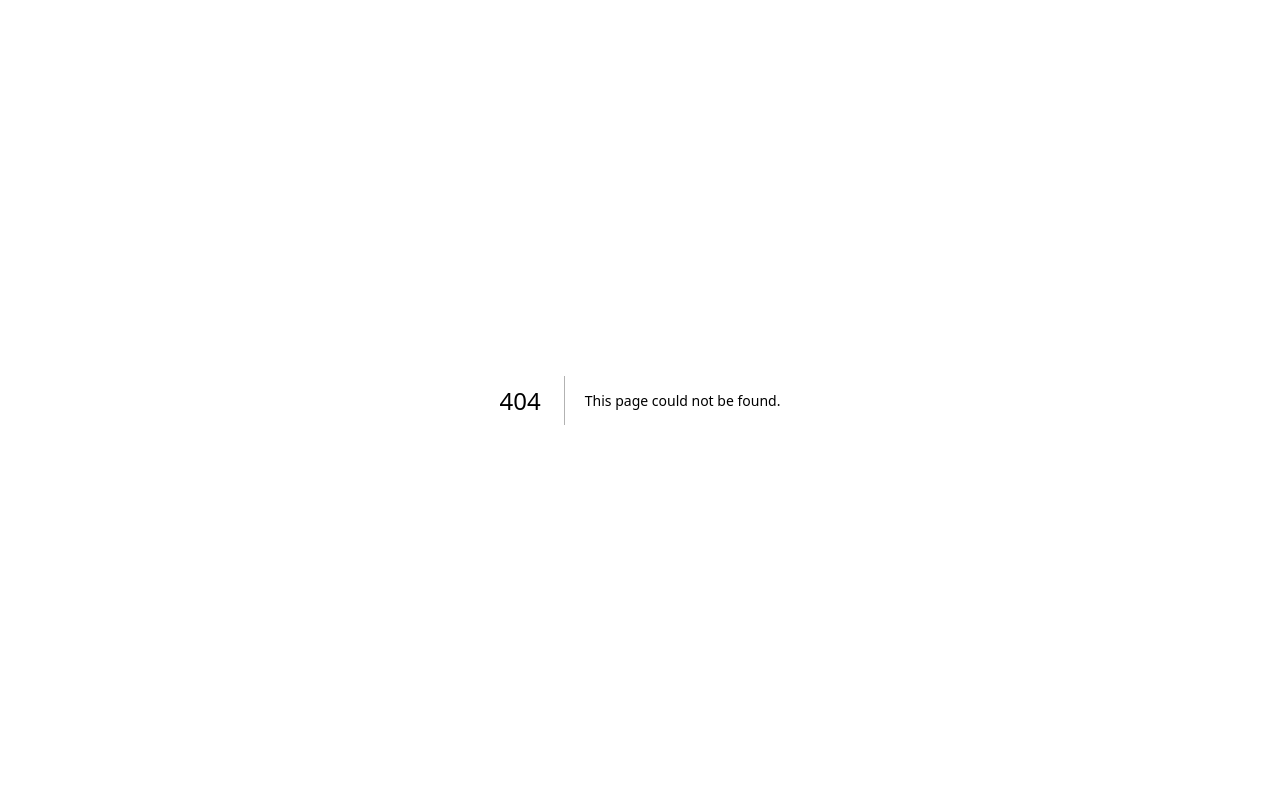
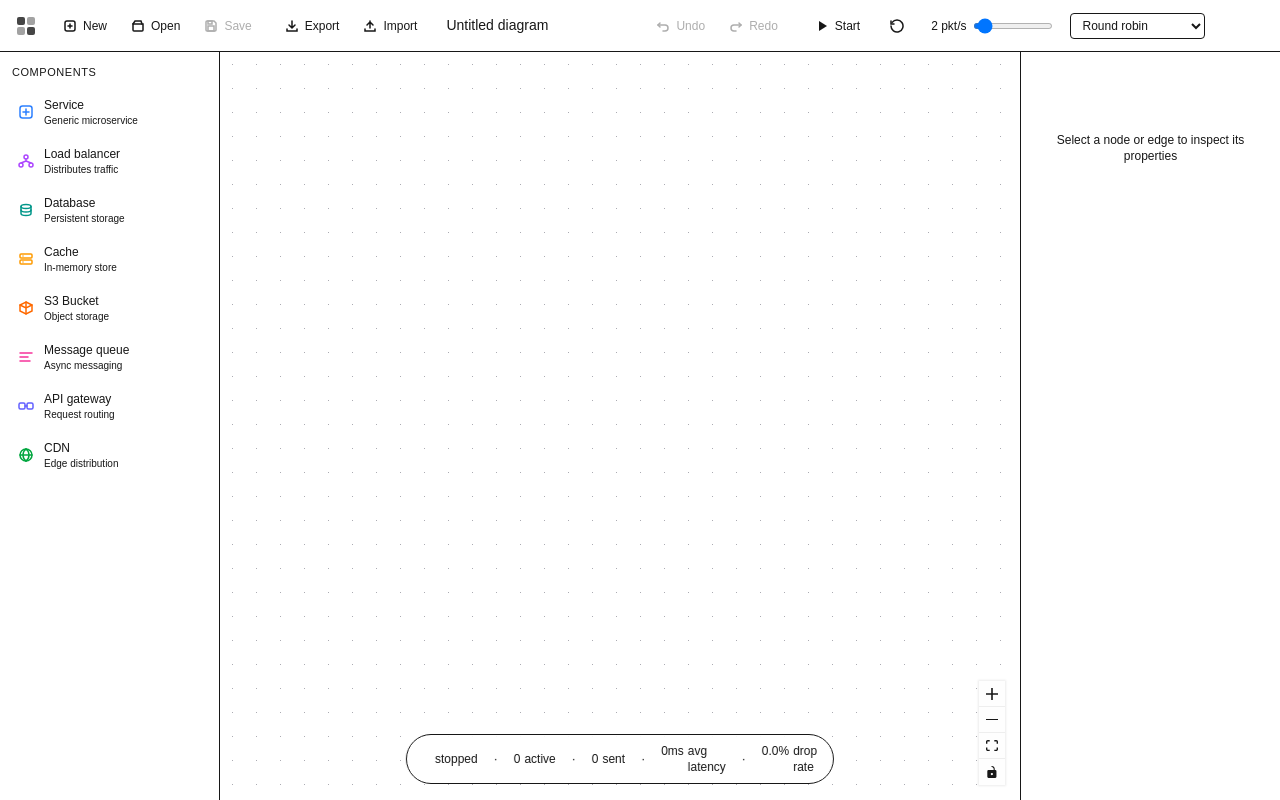
Before and after one commit to TheMikeKaisen/system-design-visualizer, a Next.js app: page /1 in a window 1280 px wide. Before the commit this address had no page. Built offline with nearby package versions, Linux system fonts and the light colour scheme.

Commit message:
refactor(routing): migrate canvas routes to route group (canvas)

```diff
--- /dev/null
+++ b/src/app/(canvas)/page.tsx
@@ -0,0 +1,43 @@
+import { ReactFlowProvider } from "@xyflow/react";
+import { Toolbar } from "@/components/toolbar/Toolbar";
+import { NodePalette } from "@/components/toolbar/NodePalette";
+import { CanvasRoot } from "@/components/canvas/CanvasRoot";
+import { InspectorPanel } from "@/components/panels/InspectorPanel";
+import { SimulationStatsHUD } from "@/components/hud/SimulationStatsHUD";
+import { redirect } from "next/navigation";
+import { localStoragePersistence } from "@/lib/persistence/localStoragePersistence";
+
+
+// export default function CanvasPage() {
+//   return (
+//     /**
+//      * ReactFlowProvider must wrap anything that uses useReactFlow().
+//      * It lives here (not in CanvasRoot) so sibling components like
+//      * InspectorPanel can also call useReactFlow() if needed in the future.
+//      */
+//     <ReactFlowProvider>
+//       <div className="flex flex-col h-screen overflow-hidden bg-background">
+//         {/* Top bar */}
+//         <Toolbar />
+
+//         {/* Body — three-column layout */}
+//         <div className="flex flex-1 overflow-hidden">
+//           <NodePalette />
+
+//           {/* Canvas — relative so overlay and HUD can position against it */}
+//           <div className="relative flex-1 overflow-hidden">
+//             <CanvasRoot />
+//             <SimulationStatsHUD />
+//           </div>
+
+//           <InspectorPanel />
+//         </div>
+//       </div>
+//     </ReactFlowProvider>
+//   );
+// }
+
+export default function CanvasIndexPage() {
+  // Redirect to the "resolve" page which will check localStorage client-side
+  redirect("/canvas/resolve");
+}
--- a/src/app/canvas/page.tsx
+++ /dev/null
@@ -1,5 +0,0 @@
-import { redirect } from "next/navigation";
-
-export default function CanvasIndex() {
-  redirect("/canvas/resolve");
-}
--- a/src/components/toolbar/DiagramControls.tsx
+++ b/src/components/toolbar/DiagramControls.tsx
@@ -100,7 +100,7 @@ export function DiagramControls() {
           onClose={() => setIsBrowserOpen(false)}
           onLoad={(diagram) => {
             loadDiagram(diagram);
-            router.push(`/${diagram.meta.id}`);
+            router.push(`/canvas/${diagram.meta.id}`);
             setIsBrowserOpen(false);
           }}
         />
--- a/src/components/toolbar/Toolbar.tsx
+++ b/src/components/toolbar/Toolbar.tsx
@@ -1,56 +1,41 @@
 "use client";
 
-import { UndoRedoControls } from "./UndoRedoControls";
+import { UndoRedoControls }  from "./UndoRedoControls";
 import { SimulationControls } from "./SimulationControls";
-import { DiagramNameInput } from "./DiagramNameInput";
-import { DiagramControls } from "./DiagramControls";
+import { DiagramControls }   from "./DiagramControls";
+import { DiagramNameInput }  from "./DiagramNameInput";
 
 export function Toolbar() {
   return (
-    <header className="flex items-center gap-3 px-4 h-13 border-b border-border bg-background shrink-0 z-20">
-      {/* Logo / Brand */}
-      <div className="flex items-center gap-2 mr-2">
-        <LogoIcon />
-        <span className="text-sm font-medium text-foreground tracking-tight">
-          sysvis
-        </span>
-      </div>
+    <header className="flex items-center gap-2 px-4 h-13 border-b border-border bg-background shrink-0 z-20">
+      <LogoIcon />
+      <div className="w-px h-4 bg-border" />
 
+      {/* Diagram file operations */}
+      <DiagramControls />
       <div className="w-px h-4 bg-border" />
+
+      {/* Editable diagram name + dirty indicator */}
       <DiagramNameInput />
-
       <div className="w-px h-4 bg-border" />
 
       <UndoRedoControls />
-
       <div className="w-px h-4 bg-border" />
-
       <SimulationControls />
 
-      {/* Spacer */}
       <div className="flex-1" />
-
-      <DiagramControls />
-
-      <div className="w-px h-4 bg-border mx-1" />
-
-      {/* Collab stub — Phase 5 will render peer avatars here */}
-      <div
-        id="collab-hud-portal"
-        className="flex items-center gap-2"
-        aria-label="Collaboration status"
-      />
+      <div id="collab-hud-portal" className="flex items-center gap-2" />
     </header>
   );
 }
 
 function LogoIcon() {
   return (
-    <svg width="20" height="20" viewBox="0 0 20 20" fill="none">
-      <rect x="1" y="1" width="8" height="8" rx="2" fill="currentColor" opacity={0.8} />
-      <rect x="11" y="1" width="8" height="8" rx="2" fill="currentColor" opacity={0.4} />
-      <rect x="1" y="11" width="8" height="8" rx="2" fill="currentColor" opacity={0.4} />
-      <rect x="11" y="11" width="8" height="8" rx="2" fill="currentColor" opacity={0.8} />
+    <svg width="20" height="20" viewBox="0 0 20 20" fill="none" className="shrink-0">
+      <rect x="1" y="1" width="8" height="8" rx="2" fill="currentColor" opacity={0.8}/>
+      <rect x="11" y="1" width="8" height="8" rx="2" fill="currentColor" opacity={0.4}/>
+      <rect x="1" y="11" width="8" height="8" rx="2" fill="currentColor" opacity={0.4}/>
+      <rect x="11" y="11" width="8" height="8" rx="2" fill="currentColor" opacity={0.8}/>
     </svg>
   );
 }
```
Also changed, not shown: src/app/(canvas)/[diagramId]/page.tsx (renamed from src/app/canvas/[diagramId]/page.tsx), src/app/(canvas)/resolve/page.tsx (renamed from src/app/canvas/resolve/page.tsx).
